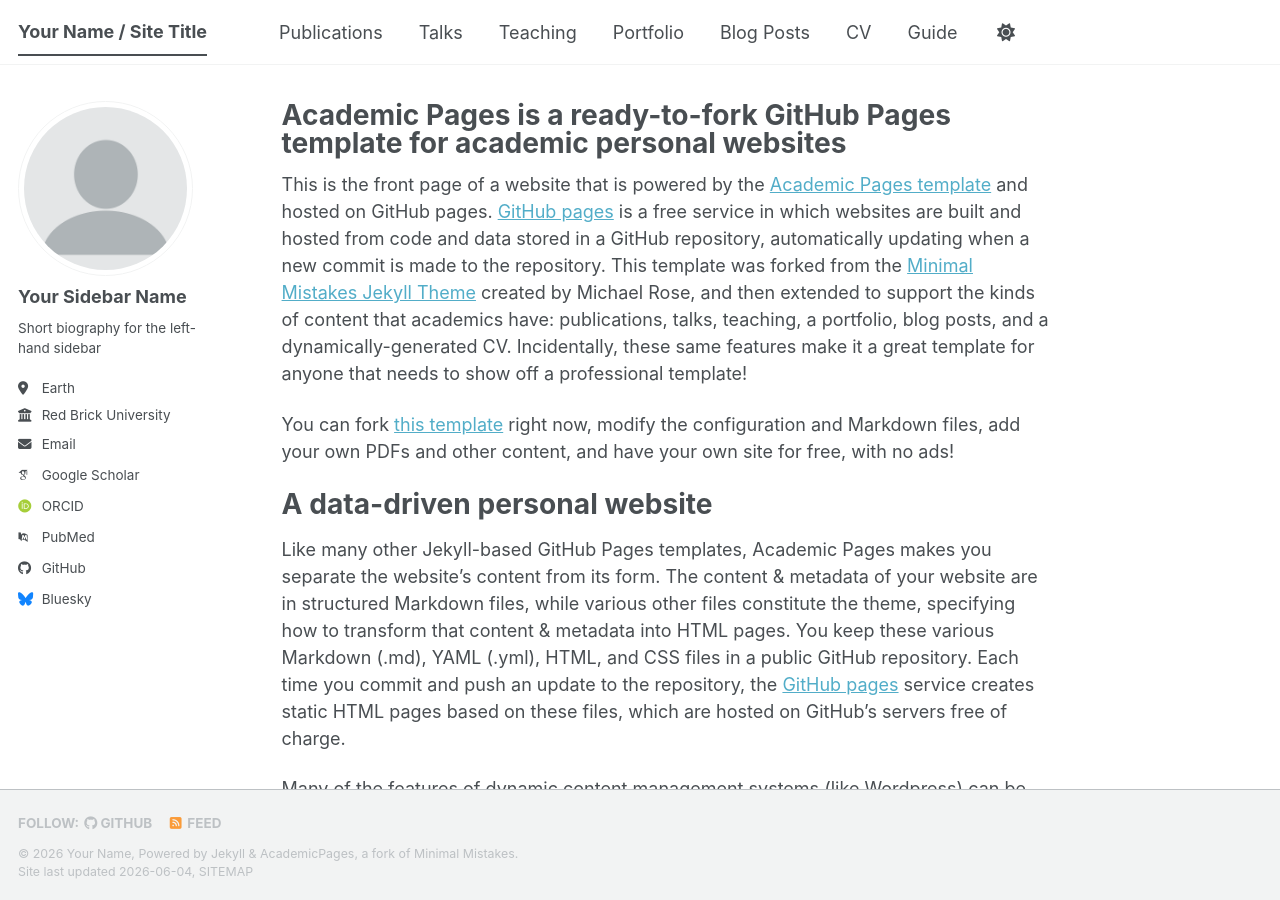
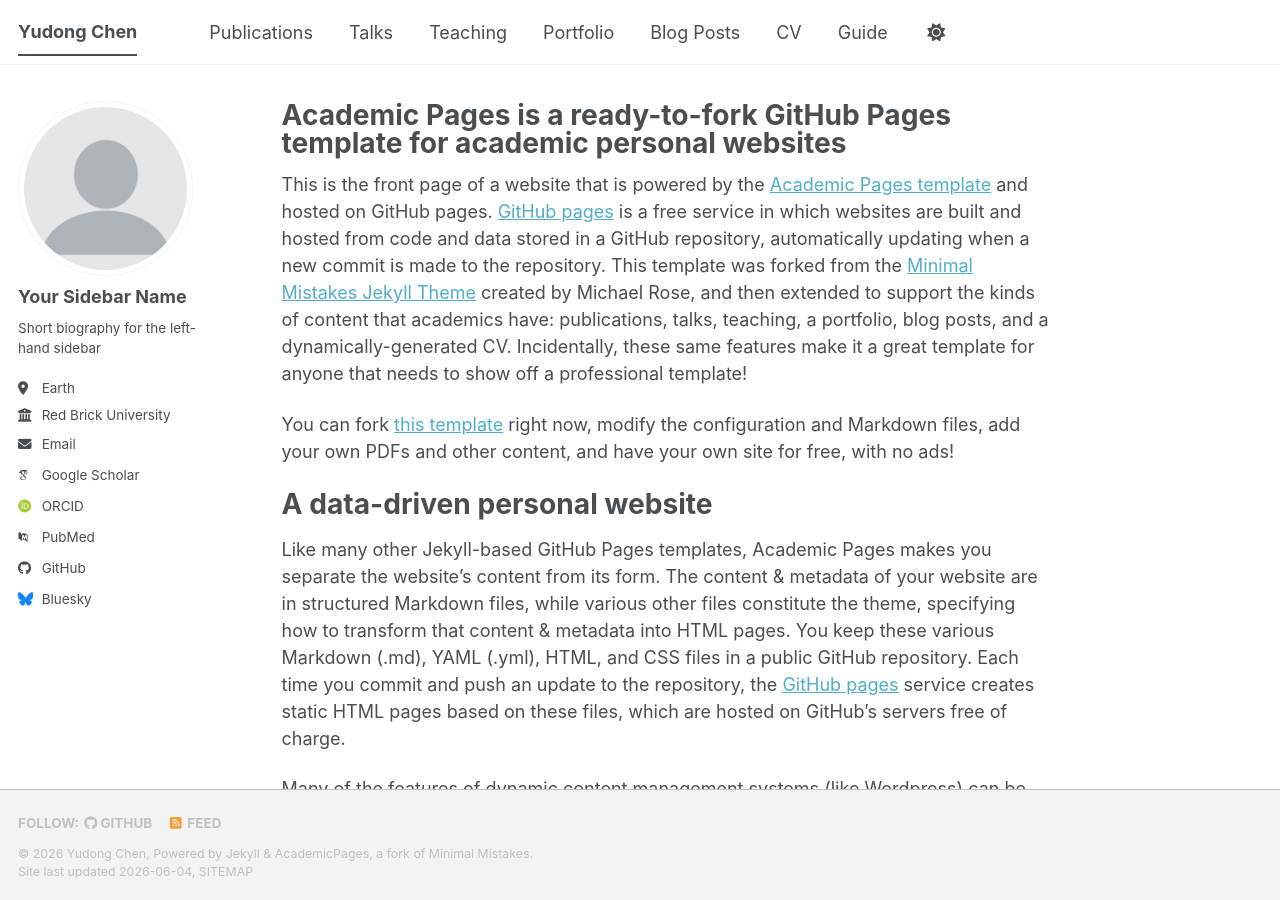
Before and after one commit to yudongchen88/yudongchen88.github.io, a Jekyll site: the page built from _pages/about.md, in a window 1280 px wide and 900 px high. Built offline with Jekyll 4.4.1, drawn with Linux system fonts in a browser that asks for light colours; some web fonts are replaced; a script bundle is joined from its source files by our own code; library files that are not in the unit come from our copies.

Commit message:
Update _config.yml

```diff
--- a/_config.yml
+++ b/_config.yml
@@ -9,14 +9,14 @@
 # Basic Site Settings
 locale                   : "en-US"
 site_theme               : "default" # The available themes options are "default", "air", "sunrise", "mint", "dirt" and "contrast"
-title                    : "Your Name / Site Title"
+title                    : "Yudong Chen"
 title_separator          : "-"
-name                     : &name "Your Name"
-description              : &description "Your Name's academic portfolio"   # Update this with a general description of your site, this is the default if not overridden by a page
-url                      : https://academicpages.github.io # The base hostname & protocol for your site e.g. "https://[your GitHub username].github.io",
+name                     : &name "Yudong Chen"
+description              : &description "Yudong Chen's academic personal page"   # Update this with a general description of your site, this is the default if not overridden by a page
+url                      : https://yudongchen88.github.io # The base hostname & protocol for your site e.g. "https://[your GitHub username].github.io",
                                                            # or if you already have some other page hosted on Github then use "https://[your GitHub username].github.io/[Your Repo Name]"
 baseurl                  : "" # the subpath of your site, e.g. "/blog"
-repository               : "academicpages/academicpages.github.io"
+repository               : "yudongchen88/yudongchen88.github.io"
 
 # Site Author - The following control what appear as part of the author content on the side bar.
 #               If a field is blank the icon and link will not appear, otherwise it will be shown.
```
